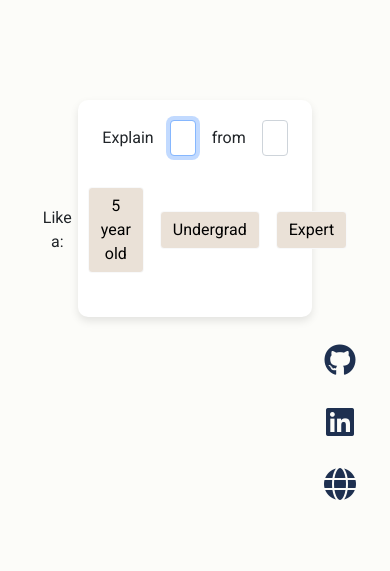
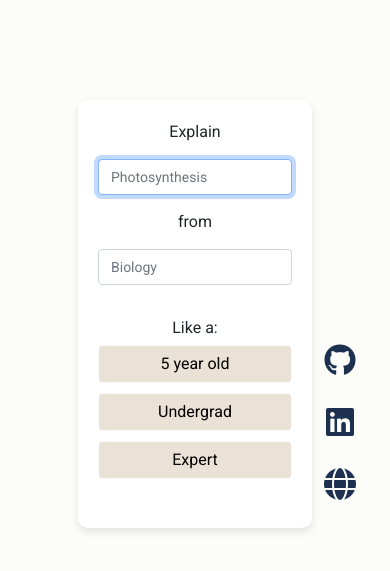
Before and after one commit to AryanDeore/Flashcard, a Flask app: page / in a window 390 px wide. Shown: the top 571 px of the page. Run offline with Flask 3, Linux system fonts and the light colour scheme; some libraries are stand-ins or nearby versions.

Commit message:
made ui responsive to tablet and mobile

```diff
--- a/static/css/style.css
+++ b/static/css/style.css
@@ -203,3 +203,15 @@ form input[type="text"] {
 .social-icon:hover {
     transform: scale(1.5);
 }
+
+@media (max-width: 768px) {
+    .form-section .d-flex {
+        flex-direction: column;
+        align-items: stretch;
+    }
+
+    .form-section .btn {
+        margin: 5px 0;
+        width: 100%;
+    }
+}
```
